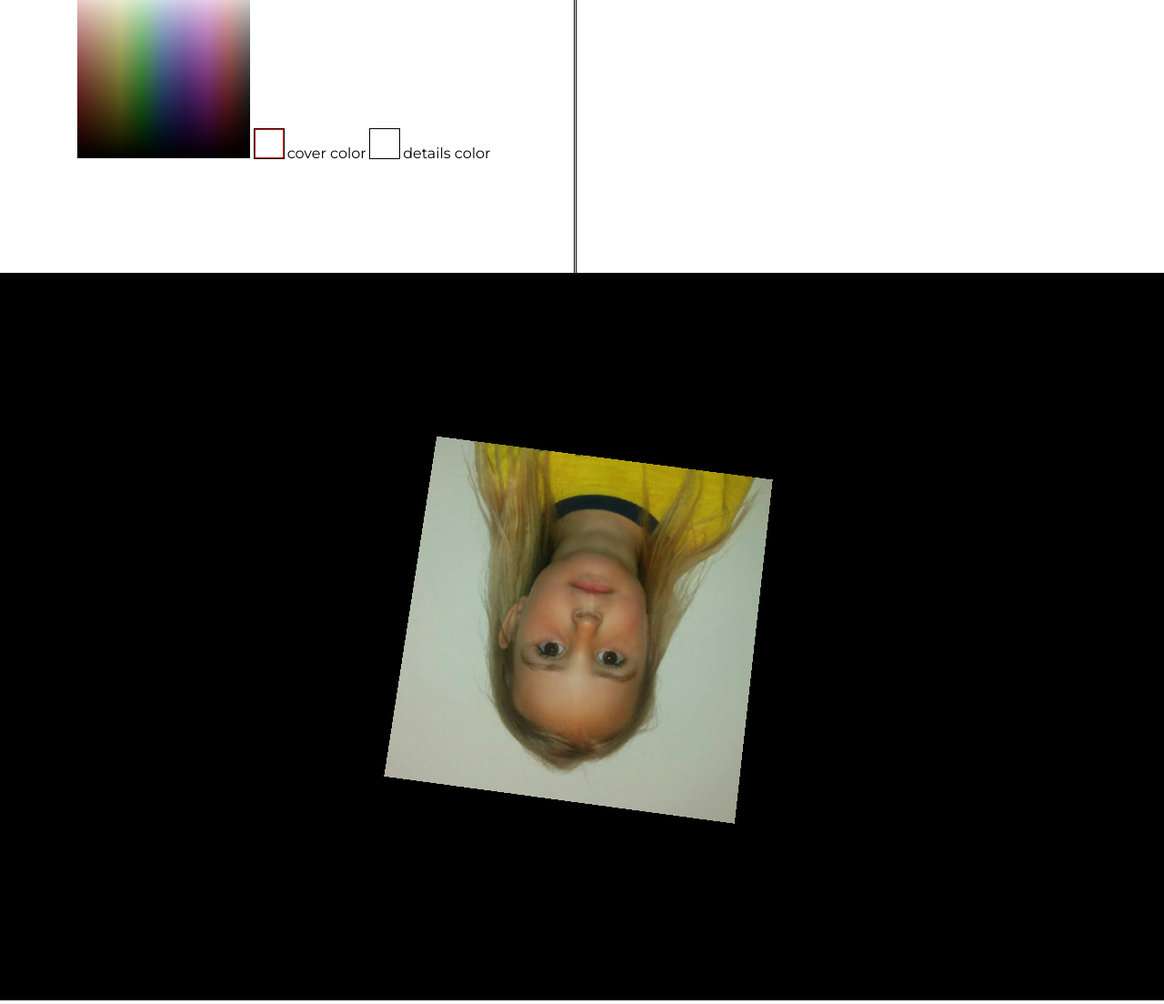
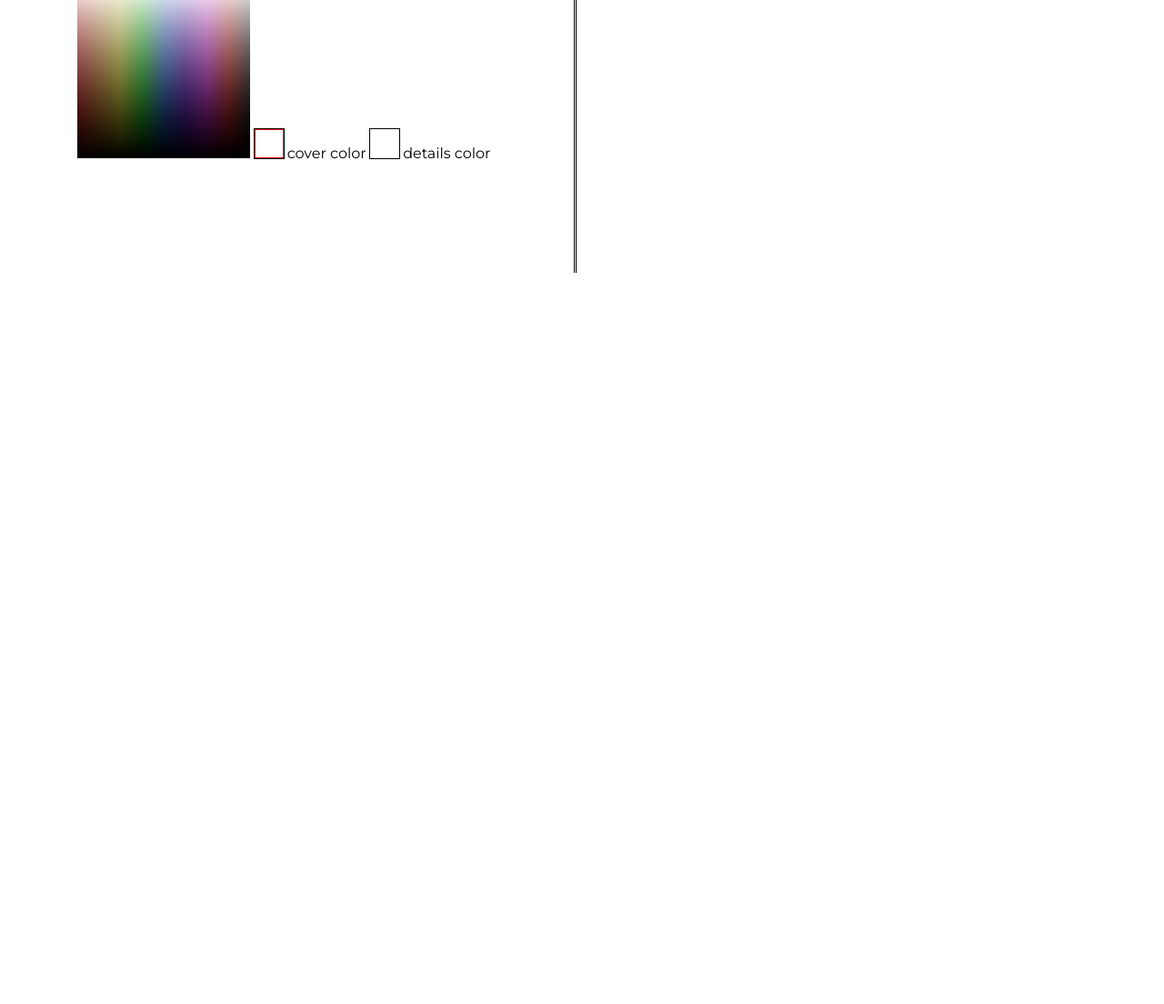
Before and after one commit to heatherzachernuk/BookBox_1.0, a plain HTML site: page index.html in a window 1280 px wide. Shown: the part 500-1604 px from the top of the page at 91% size. After the commit the page ends 800 px from the top, so only its background shows below. Drawn offline with Linux system fonts and the light colour scheme.

Commit message:
removing the cube

```diff
--- a/index.html
+++ b/index.html
@@ -131,11 +131,8 @@
   <canvas id="page" width = "3" height="3">
   </canvas>
 </body>
-<script src="three.min.js"></script>
-<script src="OrbitControls.js"></script>
-<script src="testCube.js"></script>
+<script src="drawNet.js"></script>
 <script src="spineDesigner.js"></script>
-<script src="drawNet.js"></script>
 <script src="colorPicker.js"></script>
 <script src="fontSelector.js"></script>
 </html>
--- a/testCube.js
+++ /dev/null
@@ -1,35 +0,0 @@
-var camera, scene, renderer;
-
-var mesh;
-init();
-animate();
-
-function init() {
-	camera = new THREE.PerspectiveCamera( 70, window.innerWidth / window.innerHeight, 1, 1000 );
-	camera.position.z = 400;
-	scene = new THREE.Scene();
-	var texture = new THREE.TextureLoader().load( 'CROPPED-Beatrix.jpg' );
-	var geometry = new THREE.BoxBufferGeometry( 200, 200, 200 );
-	var material = new THREE.MeshBasicMaterial( { map: texture } );
-	mesh = new THREE.Mesh( geometry, material );
-	scene.add( mesh );
-	renderer = new THREE.WebGLRenderer();
-	renderer.setPixelRatio( window.devicePixelRatio );
-	renderer.setSize( window.innerWidth, window.innerHeight );
-	document.body.appendChild( renderer.domElement );
-	//
-	// window.addEventListener( 'resize', onWindowResize, false );
-}
-
-// function onWindowResize() {
-// 	camera.aspect = window.innerWidth / window.innerHeight;
-// 	camera.updateProjectionMatrix();
-// 	renderer.setSize( window.innerWidth, window.innerHeight );
-// }
-
-function animate() {
-	requestAnimationFrame( animate );
-	mesh.rotation.x += 0.005;
-	mesh.rotation.y += 0.01;
-	renderer.render( scene, camera );
-}
```
